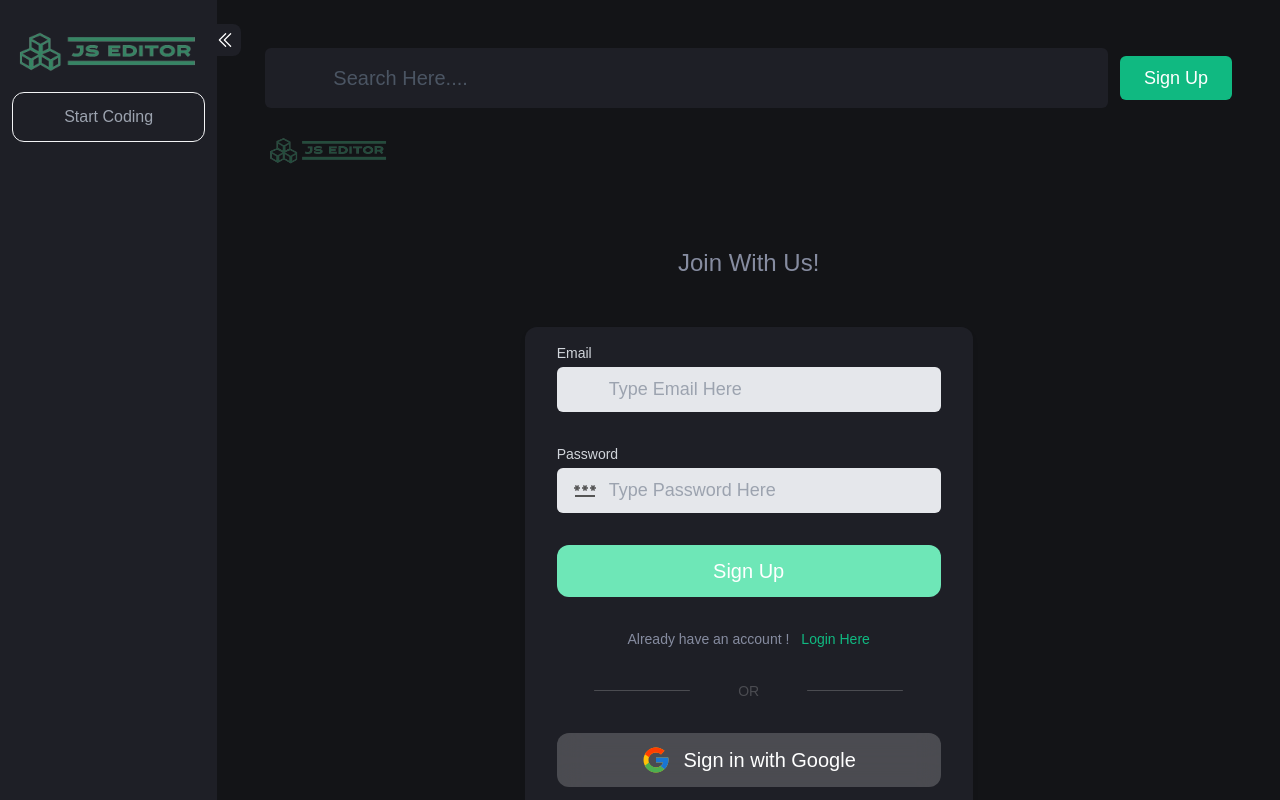
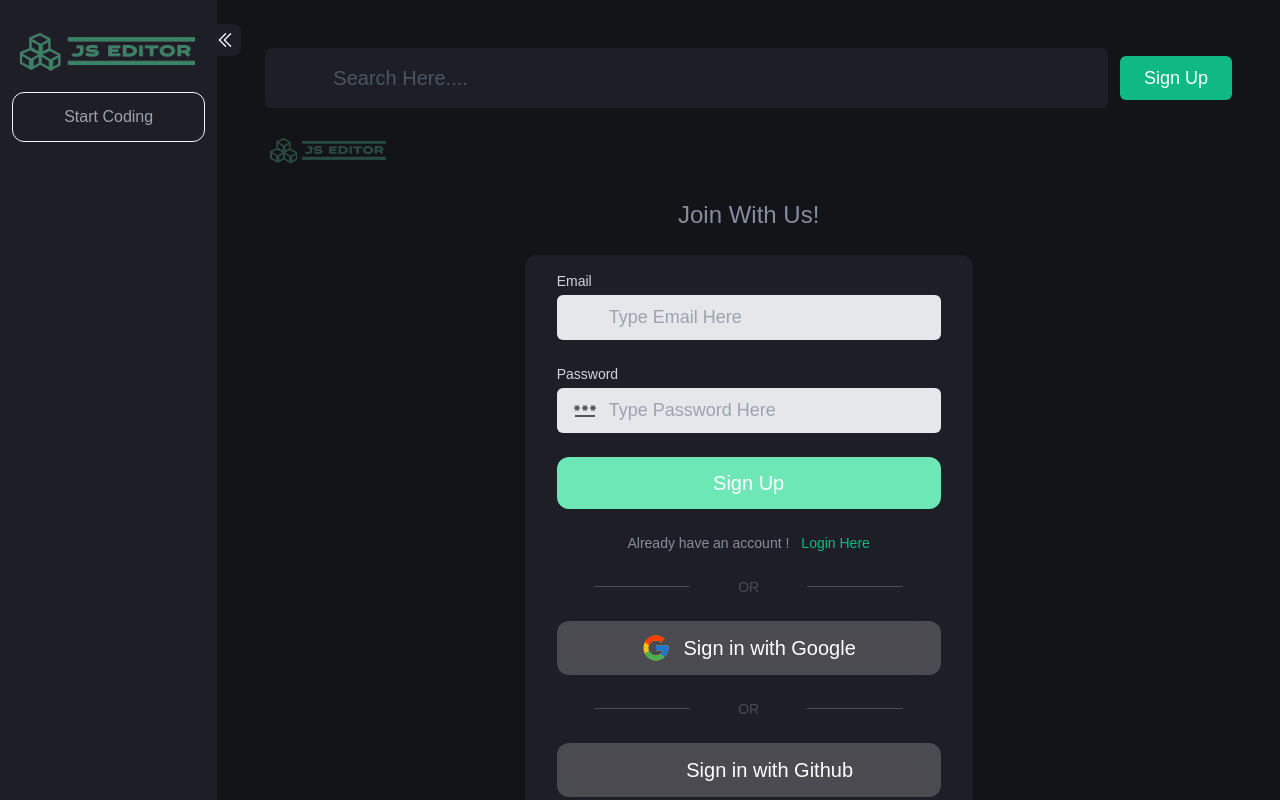
Before and after one commit to swapnilawasthi-dev/JSeditor, a React (Vite) app: page /home/auth in a window 1280 px wide. Built offline with nearby package versions, Linux system fonts and the light colour scheme; some icons are missing.

Commit message:
continued

```diff
--- a/src/containers/SignUp.jsx
+++ b/src/containers/SignUp.jsx
@@ -21,10 +21,10 @@ const SignUp = () => {
             alt=""
         />
 
-        <div className=' w-full flex flex-col items-center justify-center py-8'>
-          <p className=' py-12 text-2xl text-primaryText'>Join With Us!</p>
+        <div className=' w-full flex flex-col items-center justify-center py-2'>
+          <p className=' py-6 text-2xl text-primaryText'>Join With Us!</p>
 
-          <div className=' px-8 w-full md:w-auto py-4 rounded-xl bg-secondary shadow-md flex flex-col items-center justify-center gap-8'>
+          <div className=' px-8 w-full md:w-auto py-4 rounded-xl bg-secondary shadow-md flex flex-col items-center justify-center gap-6'>
             {/* email */}
               <UserAuthInput label="Email" placeHolder="Type Email Here" isPass={false} key="Email" setGetEmailValidationStatus={setGetEmailValidationStatus} setStateFunction={setEmail} Icon={FaEnvelope}  />
 
```
